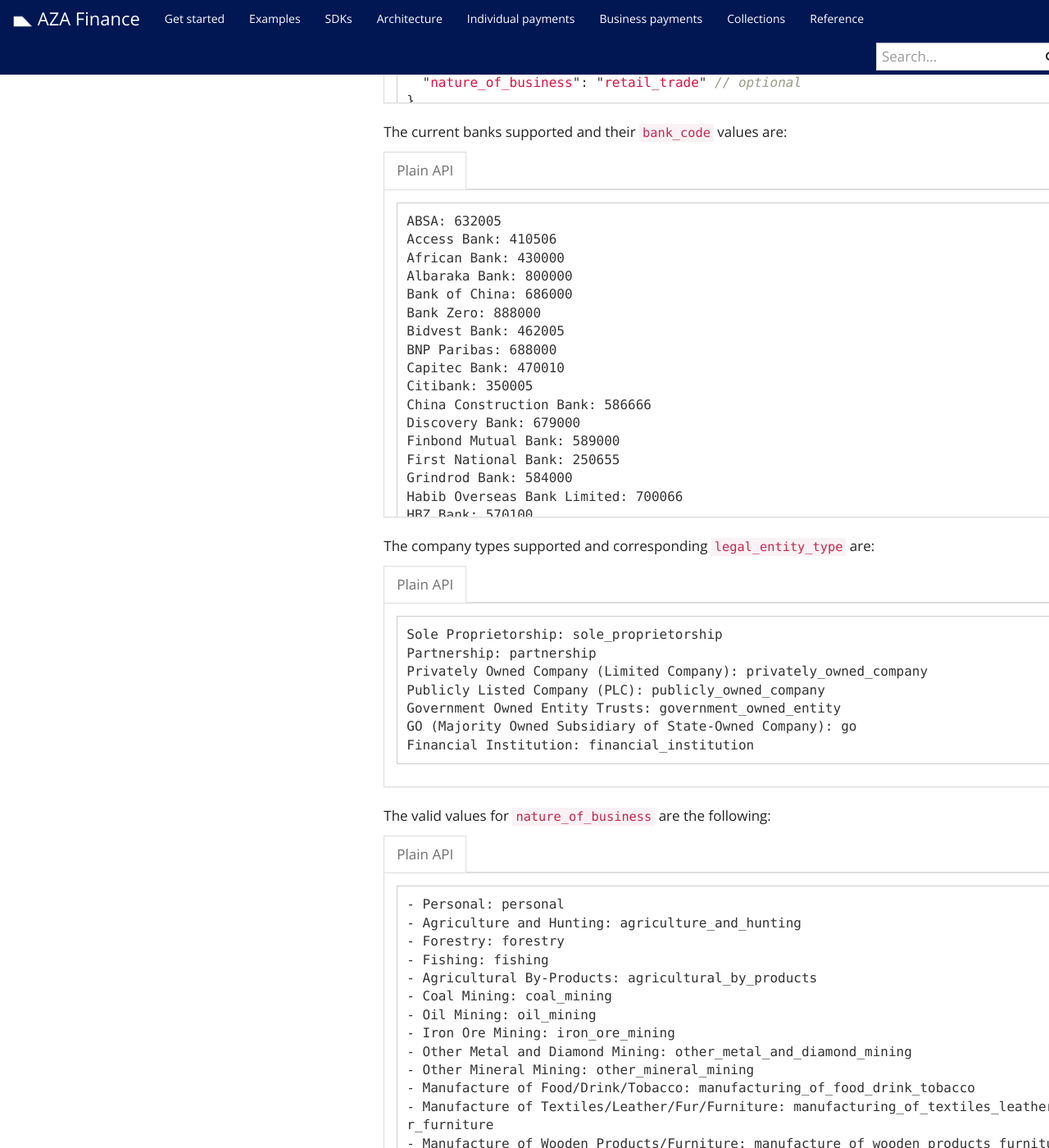
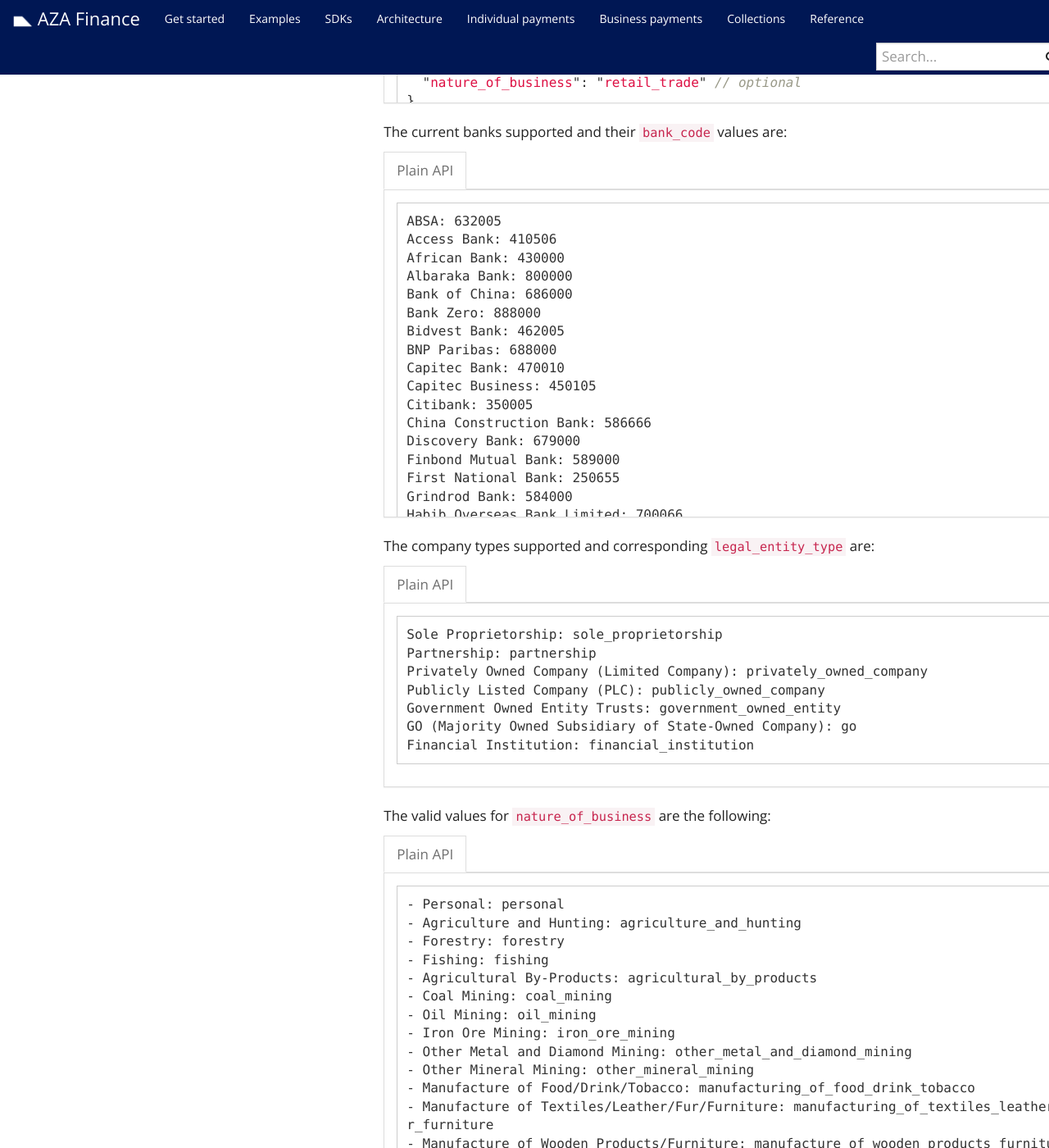
Before and after one commit to transferzero/api-documentation, a Jekyll site: the page built from _docs/business-payments.md, in a window 1280 px wide and 1400 px high, scrolled down 7921 px. Shown: the whole window at 82% size. Built offline with Jekyll 4.4.1, drawn with Linux system fonts in a browser that asks for light colours; nearby versions of some CDN libraries; comment, search, counter and statistics services are not loaded.

Commit message:
BTA-12501 Added Capitec Business Bank On ZAR Corridor

```diff
--- a/_includes/corridors/zar-bank.md
+++ b/_includes/corridors/zar-bank.md
@@ -45,6 +45,7 @@
 Bidvest Bank: 462005
 BNP Paribas: 688000
 Capitec Bank: 470010
+Capitec Business: 450105
 Citibank: 350005
 China Construction Bank: 586666
 Discovery Bank: 679000
```
